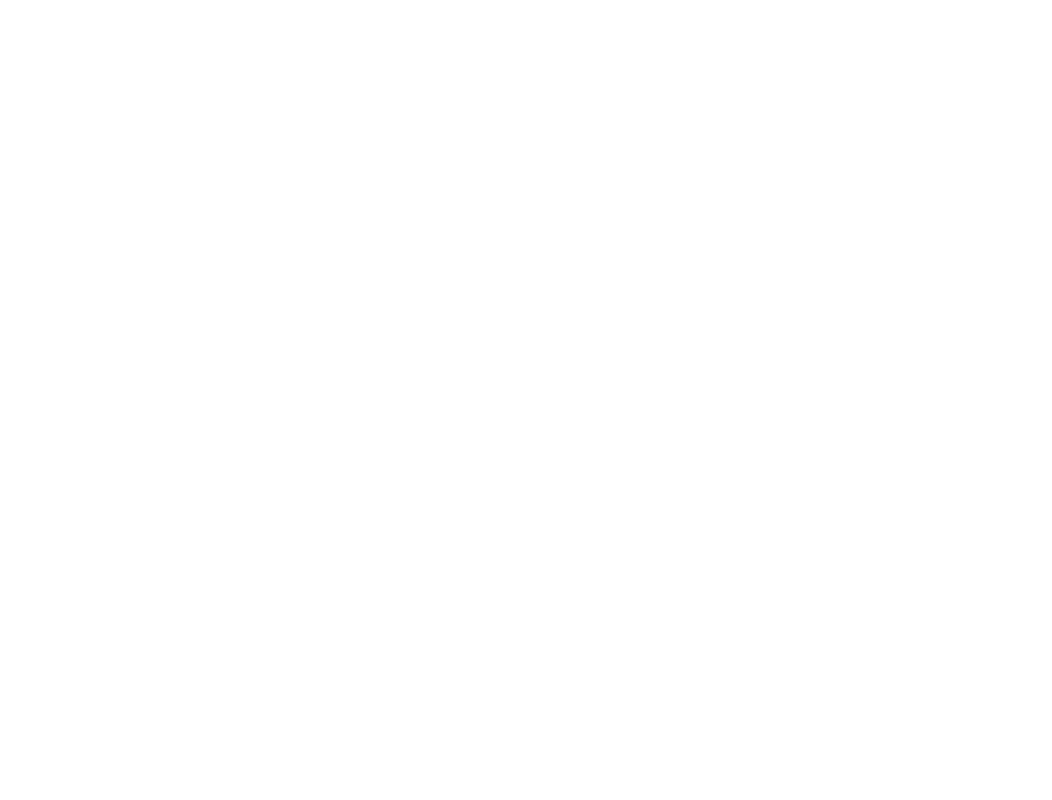
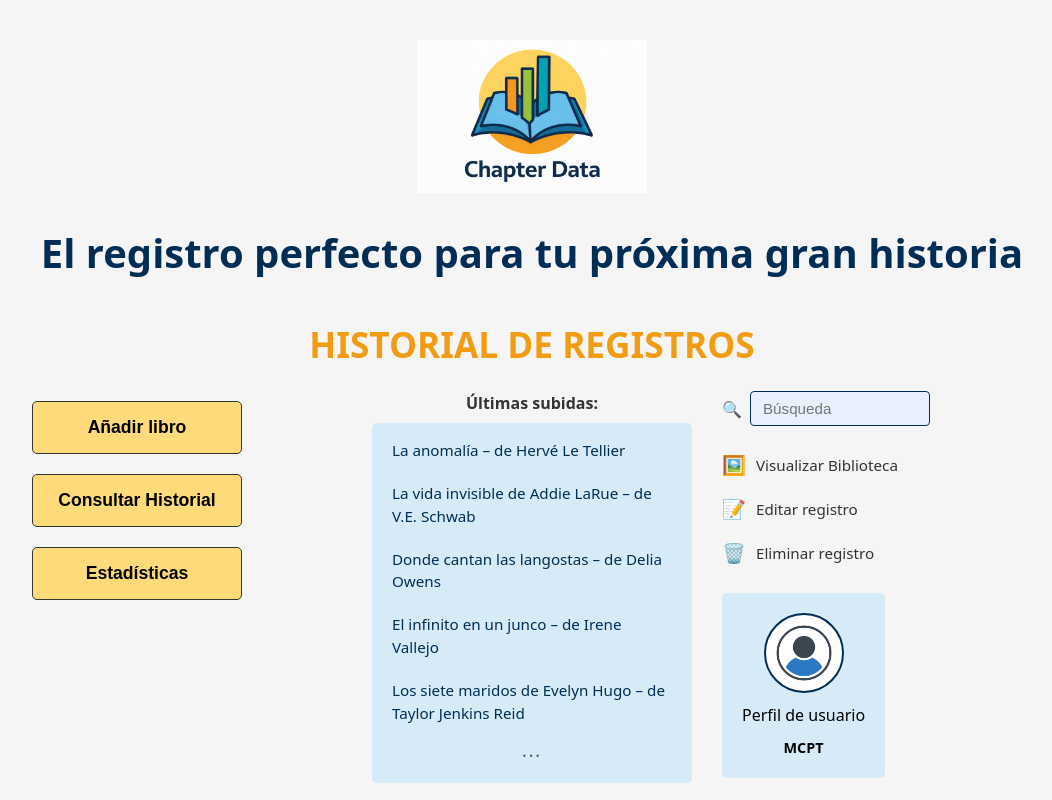
Before and after one commit to OnisaDev/Chapter-Data-Frontend, a React (Vite) app: page /historial in a window 1280 px wide. Before the commit this address had no page. Shown: the whole page, without its empty margins (108-1160 px from the left). Built offline with nearby package versions, Linux system fonts and the light colour scheme.

Commit message:
Añado Historial y rutas

```diff
--- a/src/App.jsx
+++ b/src/App.jsx
@@ -4,6 +4,7 @@ import Register from './pages/Register';
 import Login from './pages/Login';
 import MainMenu from './pages/MainMenu';
 import AddBook from './pages/AddBook';
+import Historial from './pages/Historial';
 
 function App() {
   return (
@@ -14,6 +15,7 @@ function App() {
         <Route path="/login" element={<Login />} />
         <Route path="/menu" element={<MainMenu />} />
         <Route path="/addbook" element={<AddBook />} />
+        <Route path="/historial" element={<Historial />} />
      </Routes>
     </Router>
   );
--- /dev/null
+++ b/src/pages/Historial.css
@@ -0,0 +1,191 @@
+.historial-container {
+  display: flex;
+  flex-direction: column;
+  align-items: center;
+  width: 100vw;
+  min-height: 100vh;
+  background-color: #f5f5f5;
+  padding: 40px 20px;
+  box-sizing: border-box;
+}
+
+.historial-title {
+  color: #f39c12;
+  font-size: 2.2rem;
+  font-weight: bold;
+  text-align: center;
+  margin-bottom: 20px;
+  width: 100%;
+}
+
+.historial-content {
+  display: grid;
+  grid-template-columns: 1fr auto 1fr;
+  align-items: start;
+  justify-items: center;
+  width: 100%;
+  max-width: 1200px;
+  gap: 30px;
+}
+
+/* Botones izquierda */
+.menu-actions {
+  display: flex;
+  flex-direction: column;
+  gap: 20px;
+  padding-top: 10px;
+}
+
+.btn-menu {
+  background-color: #ffda79;
+  border: 1px solid #333;
+  padding: 15px 25px;
+  border-radius: 5px;
+  font-weight: bold;
+  font-size: 1.1rem;
+  cursor: pointer;
+  transition: transform 0.2s;
+}
+
+.btn-menu:hover {
+  transform: translateX(10px);
+  background-color: #f7d06a;
+}
+
+/* Lista central */
+.historial-center {
+  display: flex;
+  flex-direction: column;
+  align-items: center;
+  width: 100%;
+  max-width: 320px;
+}
+
+.ultimas-label {
+  font-weight: bold;
+  margin-bottom: 8px;
+  color: #333;
+}
+
+.libros-lista {
+  background-color: #d6ebf7;
+  border-radius: 5px;
+  padding: 10px;
+  width: 100%;
+  display: flex;
+  flex-direction: column;
+  gap: 8px;
+}
+
+.libro-item {
+  padding: 6px 10px;
+  border-radius: 4px;
+  cursor: pointer;
+  font-size: 0.95rem;
+  color: #002d55;
+  transition: background-color 0.15s;
+}
+
+.libro-item:hover {
+  background-color: #b8d9f0;
+}
+
+.libro-seleccionado {
+  background-color: #002d55;
+  color: white;
+  font-weight: bold;
+}
+
+.expand-btn {
+  text-align: center;
+  cursor: pointer;
+  color: #555;
+  font-size: 1.1rem;
+  padding: 4px;
+  letter-spacing: 2px;
+}
+
+.expand-btn:hover {
+  color: #002d55;
+}
+
+/* Columna derecha */
+.historial-right {
+  display: flex;
+  flex-direction: column;
+  align-items: flex-start;
+  gap: 25px;
+  width: 100%;
+}
+
+/* Buscador */
+.buscador {
+  display: flex;
+  align-items: center;
+  gap: 8px;
+}
+
+.buscador-input {
+  padding: 8px 12px;
+  border: 1px solid #002d55;
+  background-color: #e8f0fe;
+  border-radius: 4px;
+  font-size: 0.95rem;
+  outline: none;
+  width: 180px;
+}
+
+.buscador-input:focus {
+  border: 2px solid #002d55;
+}
+
+/* Acciones */
+.acciones {
+  display: flex;
+  flex-direction: column;
+  gap: 15px;
+}
+
+.accion-item {
+  display: flex;
+  align-items: center;
+  gap: 10px;
+  cursor: pointer;
+  font-size: 0.95rem;
+  color: #333;
+  transition: color 0.15s;
+}
+
+.accion-item:hover {
+  color: #002d55;
+  font-weight: bold;
+}
+
+.accion-icon {
+  font-size: 1.2rem;
+}
+
+/* Perfil */
+.profile-card {
+  background-color: #d6ebf7;
+  padding: 20px;
+  border-radius: 5px;
+  text-align: center;
+  display: flex;
+  flex-direction: column;
+  align-items: center;
+  gap: 10px;
+}
+
+.user-icon {
+  width: 80px;
+  background: white;
+  border-radius: 50%;
+  padding: 5px;
+  border: 2px solid #002d55;
+}
+
+.username {
+  font-weight: bold;
+  font-size: 0.9rem;
+}
--- /dev/null
+++ b/src/pages/Historial.jsx
@@ -0,0 +1,120 @@
+import React, { useState } from 'react';
+import { useNavigate } from 'react-router-dom';
+import logo from '../assets/logo.png';
+import userIcon from '../assets/usuario.png';
+import './Historial.css';
+
+// Datos de prueba hasta conectar el backend
+const librosMock = [
+  { id: 1, titulo: 'La anomalía', autor: 'Hervé Le Tellier' },
+  { id: 2, titulo: 'La vida invisible de Addie LaRue', autor: 'V.E. Schwab' },
+  { id: 3, titulo: 'Donde cantan las langostas', autor: 'Delia Owens' },
+  { id: 4, titulo: 'El infinito en un junco', autor: 'Irene Vallejo' },
+  { id: 5, titulo: 'Los siete maridos de Evelyn Hugo', autor: 'Taylor Jenkins Reid' },
+  { id: 6, titulo: 'Circe', autor: 'Madeline Miller' },
+  { id: 7, titulo: 'El nombre del viento', autor: 'Patrick Rothfuss' },
+];
+
+function Historial() {
+  const navigate = useNavigate();
+  const [expandido, setExpandido] = useState(false);
+  const [seleccionado, setSeleccionado] = useState(null);
+  const [busqueda, setBusqueda] = useState('');
+
+  const librosVisibles = expandido ? librosMock : librosMock.slice(0, 5);
+
+  const handleSeleccionar = (libro) => {
+    setSeleccionado(seleccionado?.id === libro.id ? null : libro);
+  };
+
+  const handleEditar = () => {
+    if (!seleccionado) return alert('Selecciona un libro primero');
+    navigate(`/editar/${seleccionado.id}`);
+  };
+
+  const handleEliminar = () => {
+    if (!seleccionado) return alert('Selecciona un libro primero');
+    console.log('Eliminar libro con ID:', seleccionado.id);
+    // Aquí irá la llamada al backend
+  };
+
+  return (
+    <div className="historial-container">
+      {/* HEADER */}
+      <div className="header">
+        <img src={logo} className="logo" alt="Chapter Data Logo" />
+        <h1 className="title">El registro perfecto para tu próxima gran historia</h1>
+      </div>
+
+      <h2 className="historial-title">HISTORIAL DE REGISTROS</h2>
+
+      <div className="historial-content">
+        {/* COLUMNA IZQUIERDA: botones */}
+        <div className="menu-actions">
+          <button className="btn-menu" onClick={() => navigate('/addbook')}>Añadir libro</button>
+          <button className="btn-menu" onClick={() => navigate('/historial')}>Consultar Historial</button>
+          <button className="btn-menu" onClick={() => navigate('/estadisticas')}>Estadísticas</button>
+        </div>
+
+        {/* CENTRO: lista de libros */}
+        <div className="historial-center">
+          <p className="ultimas-label">Últimas subidas:</p>
+          <div className="libros-lista">
+            {librosVisibles.map((libro) => (
+              <div
+                key={libro.id}
+                className={`libro-item ${seleccionado?.id === libro.id ? 'libro-seleccionado' : ''}`}
+                onClick={() => handleSeleccionar(libro)}
+              >
+                {libro.titulo} – de {libro.autor}
+              </div>
+            ))}
+            <div className="expand-btn" onClick={() => setExpandido(!expandido)}>
+              {expandido ? '▲' : '···'}
+            </div>
+          </div>
+        </div>
+
+        {/* DERECHA: buscador + acciones + perfil */}
+        <div className="historial-right">
+          {/* Buscador */}
+          <div className="buscador">
+            <span className="lupa">🔍</span>
+            <input
+              type="text"
+              placeholder="Búsqueda"
+              value={busqueda}
+              onChange={(e) => setBusqueda(e.target.value)}
+              className="buscador-input"
+            />
+          </div>
+
+          {/* Acciones */}
+          <div className="acciones">
+            <div className="accion-item" onClick={() => navigate('/biblioteca')}>
+              <span className="accion-icon">🖼️</span>
+              <span>Visualizar Biblioteca</span>
+            </div>
+            <div className="accion-item" onClick={handleEditar}>
+              <span className="accion-icon">📝</span>
+              <span>Editar registro</span>
+            </div>
+            <div className="accion-item" onClick={handleEliminar}>
+              <span className="accion-icon">🗑️</span>
+              <span>Eliminar registro</span>
+            </div>
+          </div>
+
+          {/* Perfil */}
+          <div className="profile-card">
+            <img src={userIcon} alt="Usuario" className="user-icon" />
+            <p>Perfil de usuario</p>
+            <span className="username">MCPT</span>
+          </div>
+        </div>
+      </div>
+    </div>
+  );
+}
+
+export default Historial;
```
